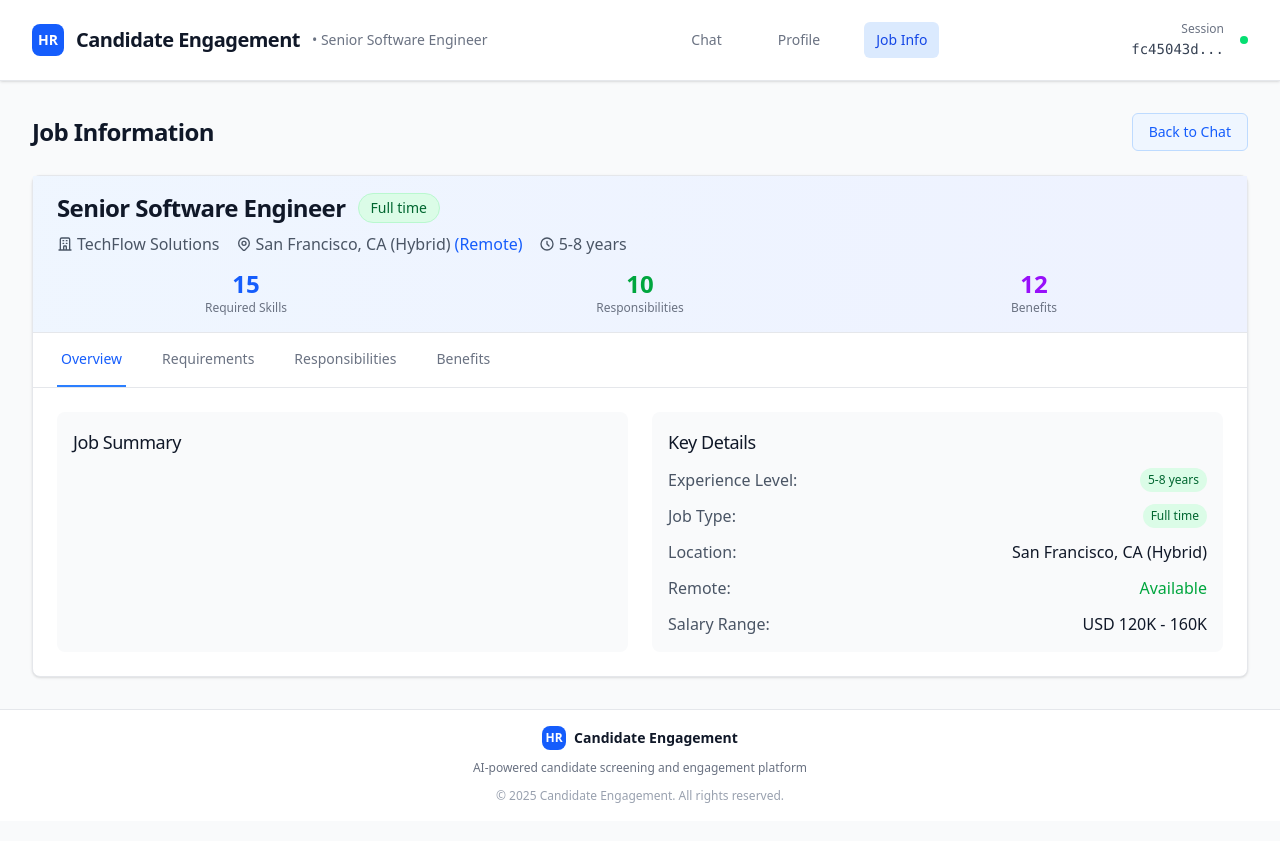
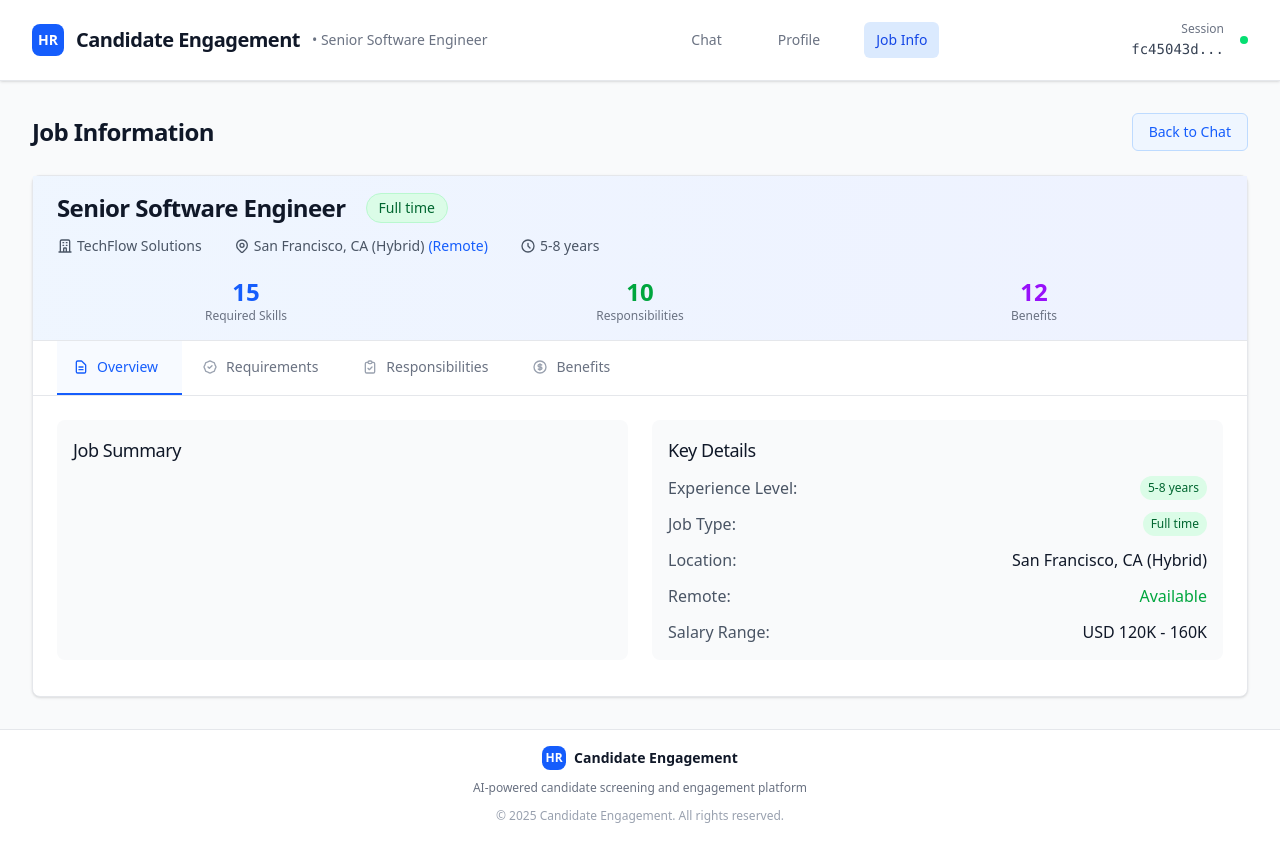
Before and after one commit to dchobarkar/candidate-engagement-chatbot, a Next.js app: page /job in a window 1280 px wide. Built offline with nearby package versions, Linux system fonts and the light colour scheme.

Commit message:
feat: update UI

```diff
--- a/app/components/JobInfo.tsx
+++ b/app/components/JobInfo.tsx
@@ -25,9 +25,7 @@ export function JobInfo({
   onJobSelect,
   onApply,
 }: JobInfoProps) {
-  const [expandedSections, setExpandedSections] = useState<Set<string>>(
-    new Set(["overview"])
-  );
+  const [activeTab, setActiveTab] = useState<string>("overview");
   const [selectedJob, setSelectedJob] = useState<JobDescription | null>(null);
   const [isLoading, setIsLoading] = useState(false);
 
@@ -38,31 +36,19 @@ export function JobInfo({
   useEffect(() => {
     if (jobId) {
       const job = getJobById(jobId);
-      if (job) {
-        setSelectedJob(job);
-      }
-    } else if (jobContext) {
-      setSelectedJob(jobContext);
-    }
+      if (job) setSelectedJob(job);
+    } else if (jobContext) setSelectedJob(jobContext);
   }, [jobId, jobContext, getJobById]);
 
-  // Toggle section expansion
-  const toggleSection = (section: string) => {
-    const newExpanded = new Set(expandedSections);
-    if (newExpanded.has(section)) {
-      newExpanded.delete(section);
-    } else {
-      newExpanded.add(section);
-    }
-    setExpandedSections(newExpanded);
+  // Handle tab change
+  const handleTabChange = (tab: string) => {
+    setActiveTab(tab);
   };
 
   // Handle job selection
   const handleJobSelect = (job: JobDescription) => {
     setSelectedJob(job);
-    if (onJobSelect) {
-      onJobSelect(job);
-    }
+    if (onJobSelect) onJobSelect(job);
   };
 
   // Handle apply action
@@ -154,15 +140,15 @@ export function JobInfo({
       className={`bg-white rounded-lg shadow-sm border border-gray-200 ${className}`}
     >
       {/* Job Header */}
-      <div className="px-6 py-4 border-b border-gray-200 bg-gradient-to-r from-blue-50 to-indigo-50">
-        <div className="flex items-start justify-between">
-          <div className="flex-1">
-            <div className="flex items-center space-x-3 mb-2">
-              <h2 className="text-2xl font-bold text-gray-900">
+      <div className="px-4 sm:px-6 py-4 border-b border-gray-200 bg-gradient-to-r from-blue-50 to-indigo-50">
+        <div className="flex flex-col lg:flex-row lg:items-start lg:justify-between gap-4">
+          <div className="flex-1 min-w-0">
+            <div className="flex flex-col sm:flex-row sm:items-center sm:space-x-3 gap-2 mb-3">
+              <h2 className="text-xl sm:text-2xl font-bold text-gray-900 break-words">
                 {selectedJob.title}
               </h2>
               <span
-                className={`inline-flex items-center px-3 py-1 rounded-full text-sm font-medium border ${getJobTypeStyle(
+                className={`inline-flex items-center px-3 py-1 rounded-full text-xs sm:text-sm font-medium border flex-shrink-0 ${getJobTypeStyle(
                   selectedJob.type
                 )}`}
               >
@@ -170,10 +156,10 @@ export function JobInfo({
               </span>
             </div>
 
-            <div className="flex items-center space-x-4 text-gray-600 mb-3">
+            <div className="flex flex-col sm:flex-row sm:items-center sm:space-x-4 gap-2 sm:gap-4 text-gray-600 mb-3">
               <div className="flex items-center space-x-1">
                 <svg
-                  className="w-4 h-4"
+                  className="w-4 h-4 flex-shrink-0"
                   fill="none"
                   stroke="currentColor"
                   viewBox="0 0 24 24"
@@ -185,12 +171,12 @@ export function JobInfo({
                     d="M19 21V5a2 2 0 00-2-2H7a2 2 0 00-2 2v16m14 0h2m-2 0h-5m-9 0H3m2 0h5M9 7h1m-1 4h1m4-4h1m-1 4h1m-5 10v-5a1 1 0 011-1h2a1 1 0 011 1v5m-4 0h4"
                   />
                 </svg>
-                <span>{selectedJob.company}</span>
+                <span className="text-sm truncate">{selectedJob.company}</span>
               </div>
 
               <div className="flex items-center space-x-1">
                 <svg
-                  className="w-4 h-4"
+                  className="w-4 h-4 flex-shrink-0"
                   fill="none"
                   stroke="currentColor"
                   viewBox="0 0 24 24"
@@ -208,15 +194,17 @@ export function JobInfo({
                     d="M15 11a3 3 0 11-6 0 3 3 0 016 0z"
                   />
                 </svg>
-                <span>{selectedJob.location}</span>
+                <span className="text-sm truncate">{selectedJob.location}</span>
                 {selectedJob.remote && (
-                  <span className="text-blue-600 font-medium">(Remote)</span>
+                  <span className="text-blue-600 font-medium text-sm">
+                    (Remote)
+                  </span>
                 )}
               </div>
 
               <div className="flex items-center space-x-1">
                 <svg
-                  className="w-4 h-4"
+                  className="w-4 h-4 flex-shrink-0"
                   fill="none"
                   stroke="currentColor"
                   viewBox="0 0 24 24"
@@ -228,7 +216,7 @@ export function JobInfo({
                     d="M12 8v4l3 3m6-3a9 9 0 11-18 0 9 9 0 0118 0z"
                   />
                 </svg>
-                <span>
+                <span className="text-sm">
                   {selectedJob.experience.min}-{selectedJob.experience.max}{" "}
                   {selectedJob.experience.unit}
                 </span>
@@ -236,21 +224,21 @@ export function JobInfo({
             </div>
 
             {/* Quick Stats */}
-            <div className="grid grid-cols-3 gap-4">
+            <div className="grid grid-cols-3 gap-2 sm:gap-4 pt-2">
               <div className="text-center">
-                <div className="text-2xl font-bold text-blue-600">
+                <div className="text-xl sm:text-2xl font-bold text-blue-600">
                   {selectedJob.skills.length}
                 </div>
                 <div className="text-xs text-gray-500">Required Skills</div>
               </div>
               <div className="text-center">
-                <div className="text-2xl font-bold text-green-600">
+                <div className="text-xl sm:text-2xl font-bold text-green-600">
                   {selectedJob.responsibilities.length}
                 </div>
                 <div className="text-xs text-gray-500">Responsibilities</div>
               </div>
               <div className="text-center">
-                <div className="text-2xl font-bold text-purple-600">
+                <div className="text-xl sm:text-2xl font-bold text-purple-600">
                   {selectedJob.benefits?.length || 0}
                 </div>
                 <div className="text-xs text-gray-500">Benefits</div>
@@ -260,14 +248,14 @@ export function JobInfo({
 
           {/* Apply Button */}
           {onApply && (
-            <div className="ml-6">
+            <div className="lg:ml-6 flex-shrink-0">
               <button
                 onClick={() => handleApply(selectedJob)}
                 disabled={isLoading}
-                className="px-6 py-3 bg-blue-600 text-white font-medium rounded-lg hover:bg-blue-700 focus:outline-none focus:ring-2 focus:ring-offset-2 focus:ring-blue-500 disabled:opacity-50 disabled:cursor-not-allowed transition-colors"
+                className="w-full sm:w-auto px-6 py-3 bg-blue-600 text-white font-medium rounded-lg hover:bg-blue-700 focus:outline-none focus:ring-2 focus:ring-offset-2 focus:ring-blue-500 disabled:opacity-50 disabled:cursor-not-allowed transition-colors"
               >
                 {isLoading ? (
-                  <div className="flex items-center space-x-2">
+                  <div className="flex items-center justify-center space-x-2">
                     <div className="w-4 h-4 border-2 border-white border-t-transparent rounded-full animate-spin"></div>
                     <span>Applying...</span>
                   </div>
@@ -281,50 +269,140 @@ export function JobInfo({
       </div>
 
       {/* Job Details Tabs */}
-      <div className="border-b border-gray-200">
-        <nav className="flex space-x-8 px-6">
+      <div className="border-b border-gray-200 bg-white">
+        <nav
+          className="flex space-x-1 px-4 sm:px-6 overflow-x-auto [&::-webkit-scrollbar]:hidden [-ms-overflow-style:none] [scrollbar-width:none]"
+          aria-label="Tabs"
+        >
           {(
             [
-              "overview",
-              "requirements",
-              "responsibilities",
-              "benefits",
+              {
+                id: "overview",
+                label: "Overview",
+                icon: (
+                  <svg
+                    className="w-4 h-4"
+                    fill="none"
+                    stroke="currentColor"
+                    viewBox="0 0 24 24"
+                  >
+                    <path
+                      strokeLinecap="round"
+                      strokeLinejoin="round"
+                      strokeWidth={2}
+                      d="M9 12h6m-6 4h6m2 5H7a2 2 0 01-2-2V5a2 2 0 012-2h5.586a1 1 0 01.707.293l5.414 5.414a1 1 0 01.293.707V19a2 2 0 01-2 2z"
+                    />
+                  </svg>
+                ),
+              },
+              {
+                id: "requirements",
+                label: "Requirements",
+                icon: (
+                  <svg
+                    className="w-4 h-4"
+                    fill="none"
+                    stroke="currentColor"
+                    viewBox="0 0 24 24"
+                  >
+                    <path
+                      strokeLinecap="round"
+                      strokeLinejoin="round"
+                      strokeWidth={2}
+                      d="M9 12l2 2 4-4M7.835 4.697a3.42 3.42 0 001.946-.806 3.42 3.42 0 014.438 0 3.42 3.42 0 001.946.806 3.42 3.42 0 013.138 3.138 3.42 3.42 0 00.806 1.946 3.42 3.42 0 010 4.438 3.42 3.42 0 00-.806 1.946 3.42 3.42 0 01-3.138 3.138 3.42 3.42 0 00-1.946.806 3.42 3.42 0 01-4.438 0 3.42 3.42 0 00-1.946-.806 3.42 3.42 0 01-3.138-3.138 3.42 3.42 0 00-.806-1.946 3.42 3.42 0 010-4.438 3.42 3.42 0 00.806-1.946 3.42 3.42 0 013.138-3.138z"
+                    />
+                  </svg>
+                ),
+              },
+              {
+                id: "responsibilities",
+                label: "Responsibilities",
+                icon: (
+                  <svg
+                    className="w-4 h-4"
+                    fill="none"
+                    stroke="currentColor"
+                    viewBox="0 0 24 24"
+                  >
+                    <path
+                      strokeLinecap="round"
+                      strokeLinejoin="round"
+                      strokeWidth={2}
+                      d="M9 5H7a2 2 0 00-2 2v12a2 2 0 002 2h10a2 2 0 002-2V7a2 2 0 00-2-2h-2M9 5a2 2 0 002 2h2a2 2 0 002-2M9 5a2 2 0 012-2h2a2 2 0 012 2m-6 9l2 2 4-4"
+                    />
+                  </svg>
+                ),
+              },
+              {
+                id: "benefits",
+                label: "Benefits",
+                icon: (
+                  <svg
+                    className="w-4 h-4"
+                    fill="none"
+                    stroke="currentColor"
+                    viewBox="0 0 24 24"
+                  >
+                    <path
+                      strokeLinecap="round"
+                      strokeLinejoin="round"
+                      strokeWidth={2}
+                      d="M12 8c-1.657 0-3 .895-3 2s1.343 2 3 2 3 .895 3 2-1.343 2-3 2m0-8c1.11 0 2.08.402 2.599 1M12 8V7m0 1v8m0 0v1m0-1c-1.11 0-2.08-.402-2.599-1M21 12a9 9 0 11-18 0 9 9 0 0118 0z"
+                    />
+                  </svg>
+                ),
+              },
             ] as const
           ).map((tab) => (
             <button
-              key={tab}
-              onClick={() => toggleSection(tab)}
-              className={`py-4 px-1 border-b-2 font-medium text-sm capitalize ${
-                expandedSections.has(tab)
-                  ? "border-blue-500 text-blue-600"
-                  : "border-transparent text-gray-500 hover:text-gray-700 hover:border-gray-300"
-              }`}
+              key={tab.id}
+              onClick={() => handleTabChange(tab.id)}
+              className={`
+                group relative flex items-center space-x-2 px-3 sm:px-4 py-3 sm:py-4
+                font-medium text-xs sm:text-sm transition-all duration-200
+                whitespace-nowrap flex-shrink-0 border-b-2
+                ${
+                  activeTab === tab.id
+                    ? "text-blue-600 border-blue-600 bg-blue-50/50"
+                    : "text-gray-500 border-transparent hover:text-gray-700 hover:border-gray-300 hover:bg-gray-50/50"
+                }
+              `}
             >
-              {tab}
+              <span
+                className={
+                  activeTab === tab.id
+                    ? "text-blue-600"
+                    : "text-gray-400 group-hover:text-gray-600 transition-colors"
+                }
+              >
+                {tab.icon}
+              </span>
+              <span className="hidden sm:inline">{tab.label}</span>
+              <span className="sm:hidden">{tab.label.split(" ")[0]}</span>
             </button>
           ))}
         </nav>
       </div>
 
       {/* Tab Content */}
-      <div className="p-6">
+      <div className="p-4 sm:p-6 min-h-[300px]">
         {/* Overview Section */}
-        {expandedSections.has("overview") && (
-          <div className="space-y-6">
+        {activeTab === "overview" && (
+          <div className="space-y-6 animate-fade-in">
             <div className="grid grid-cols-1 md:grid-cols-2 gap-6">
               {/* Job Summary */}
-              <div className="bg-gray-50 rounded-lg p-4">
-                <h3 className="text-lg font-medium text-gray-900 mb-3">
+              <div className="bg-gray-50 rounded-lg p-3 sm:p-4">
+                <h3 className="text-base sm:text-lg font-medium text-gray-900 mb-3">
                   Job Summary
                 </h3>
-                <p className="text-gray-700 leading-relaxed">
+                <p className="text-sm sm:text-base text-gray-700 leading-relaxed">
                   {selectedJob.summary}
                 </p>
               </div>
 
               {/* Key Details */}
-              <div className="bg-gray-50 rounded-lg p-4">
-                <h3 className="text-lg font-medium text-gray-900 mb-3">
+              <div className="bg-gray-50 rounded-lg p-3 sm:p-4">
+                <h3 className="text-base sm:text-lg font-medium text-gray-900 mb-3">
                   Key Details
                 </h3>
                 <div className="space-y-3">
@@ -390,14 +468,14 @@ export function JobInfo({
         )}
 
         {/* Requirements Section */}
-        {expandedSections.has("requirements") && showRequirements && (
-          <div className="space-y-6">
+        {activeTab === "requirements" && showRequirements && (
+          <div className="space-y-6 animate-fade-in">
             {/* Required Skills */}
-            <div className="bg-gray-50 rounded-lg p-4">
-              <h3 className="text-lg font-medium text-gray-900 mb-3">
+            <div className="bg-gray-50 rounded-lg p-3 sm:p-4">
+              <h3 className="text-base sm:text-lg font-medium text-gray-900 mb-3">
                 Required Skills
               </h3>
-              <div className="grid grid-cols-1 md:grid-cols-2 gap-3">
+              <div className="grid grid-cols-1 sm:grid-cols-2 gap-2 sm:gap-3">
                 {selectedJob.skills.map((skill, index) => (
                   <div key={index} className="flex items-center space-x-2">
                     <svg
@@ -418,8 +496,8 @@ export function JobInfo({
             </div>
 
             {/* Experience Requirements */}
-            <div className="bg-gray-50 rounded-lg p-4">
-              <h3 className="text-lg font-medium text-gray-900 mb-3">
+            <div className="bg-gray-50 rounded-lg p-3 sm:p-4">
+              <h3 className="text-base sm:text-lg font-medium text-gray-900 mb-3">
                 Experience Requirements
               </h3>
               <div className="space-y-3">
@@ -443,8 +521,8 @@ export function JobInfo({
 
             {/* Education Requirements */}
             {selectedJob.education && (
-              <div className="bg-gray-50 rounded-lg p-4">
-                <h3 className="text-lg font-medium text-gray-900 mb-3">
+              <div className="bg-gray-50 rounded-lg p-3 sm:p-4">
+                <h3 className="text-base sm:text-lg font-medium text-gray-900 mb-3">
                   Education Requirements
                 </h3>
                 <div className="space-y-2">
@@ -498,23 +576,23 @@ export function JobInfo({
         )}
 
         {/* Responsibilities Section */}
-        {expandedSections.has("responsibilities") && showResponsibilities && (
-          <div className="space-y-4">
-            <h3 className="text-lg font-medium text-gray-900">
+        {activeTab === "responsibilities" && showResponsibilities && (
+          <div className="space-y-3 sm:space-y-4 animate-fade-in">
+            <h3 className="text-base sm:text-lg font-medium text-gray-900">
               Key Responsibilities
             </h3>
-            <div className="grid gap-3">
+            <div className="grid gap-2 sm:gap-3">
               {selectedJob.responsibilities.map((responsibility, index) => (
                 <div
                   key={index}
-                  className="flex items-start space-x-3 bg-gray-50 rounded-lg p-4"
+                  className="flex items-start space-x-2 sm:space-x-3 bg-gray-50 rounded-lg p-3 sm:p-4"
                 >
-                  <div className="flex-shrink-0 w-6 h-6 bg-blue-100 rounded-full flex items-center justify-center mt-0.5">
-                    <span className="text-blue-600 text-sm font-medium">
+                  <div className="flex-shrink-0 w-5 h-5 sm:w-6 sm:h-6 bg-blue-100 rounded-full flex items-center justify-center mt-0.5">
+                    <span className="text-blue-600 text-xs sm:text-sm font-medium">
                       {index + 1}
                     </span>
                   </div>
-                  <p className="text-gray-700 leading-relaxed">
+                  <p className="text-sm sm:text-base text-gray-700 leading-relaxed">
                     {responsibility}
                   </p>
                 </div>
@@ -524,21 +602,22 @@ export function JobInfo({
         )}
 
         {/* Benefits Section */}
-        {expandedSections.has("benefits") &&
-          showBenefits &&
-          selectedJob.benefits && (
-            <div className="space-y-4">
-              <h3 className="text-lg font-medium text-gray-900">
+        {activeTab === "benefits" && showBenefits && selectedJob.benefits && (
+          <div
+            className="space-y-3 sm:space-y-4"
+            style={{ animation: "fadeIn 0.3s ease-in-out" }}
+          >
+            <h3 className="text-base sm:text-lg font-medium text-gray-900">
               Benefits & Perks
             </h3>
-              <div className="grid grid-cols-1 md:grid-cols-2 gap-4">
+            <div className="grid grid-cols-1 sm:grid-cols-2 gap-2 sm:gap-4">
               {selectedJob.benefits.map((benefit, index) => (
                 <div
                   key={index}
-                    className="flex items-center space-x-3 bg-green-50 rounded-lg p-4"
+                  className="flex items-center space-x-2 sm:space-x-3 bg-green-50 rounded-lg p-3 sm:p-4"
                 >
                   <svg
-                      className="w-5 h-5 text-green-500"
+                    className="w-4 h-4 sm:w-5 sm:h-5 text-green-500 flex-shrink-0"
                     fill="currentColor"
                     viewBox="0 0 20 20"
                   >
@@ -548,7 +627,9 @@ export function JobInfo({
                       clipRule="evenodd"
                     />
                   </svg>
-                    <span className="text-gray-700">{benefit}</span>
+                  <span className="text-sm sm:text-base text-gray-700">
+                    {benefit}
+                  </span>
                 </div>
               ))}
             </div>
@@ -558,11 +639,11 @@ export function JobInfo({
 
       {/* Job Selection (if multiple jobs available) */}
       {availableJobs && availableJobs.length > 1 && (
-        <div className="px-6 py-4 border-t border-gray-200 bg-gray-50">
+        <div className="px-4 sm:px-6 py-4 border-t border-gray-200 bg-gray-50">
           <h3 className="text-sm font-medium text-gray-900 mb-3">
             Other Available Positions
           </h3>
-          <div className="grid grid-cols-1 sm:grid-cols-2 lg:grid-cols-3 gap-3">
+          <div className="grid grid-cols-1 gap-2 sm:gap-3">
             {availableJobs
               .filter((job) => job.id !== selectedJob.id)
               .slice(0, 3)
@@ -570,13 +651,17 @@ export function JobInfo({
                 <button
                   key={job.id}
                   onClick={() => handleJobSelect(job)}
-                  className="text-left p-3 bg-white rounded-lg border border-gray-200 hover:border-blue-300 hover:shadow-sm transition-all duration-200"
+                  className="text-left p-3 bg-white rounded-lg border border-gray-200 hover:border-blue-300 hover:shadow-sm transition-all duration-200 w-full"
                 >
-                  <div className="font-medium text-gray-900 text-sm">
+                  <div className="font-medium text-gray-900 text-sm break-words">
                     {job.title}
                   </div>
-                  <div className="text-xs text-gray-600">{job.company}</div>
-                  <div className="text-xs text-gray-500">{job.location}</div>
+                  <div className="text-xs text-gray-600 truncate">
+                    {job.company}
+                  </div>
+                  <div className="text-xs text-gray-500 truncate">
+                    {job.location}
+                  </div>
                 </button>
               ))}
           </div>
```
Lines whose indentation alone changed are shown as unchanged.
